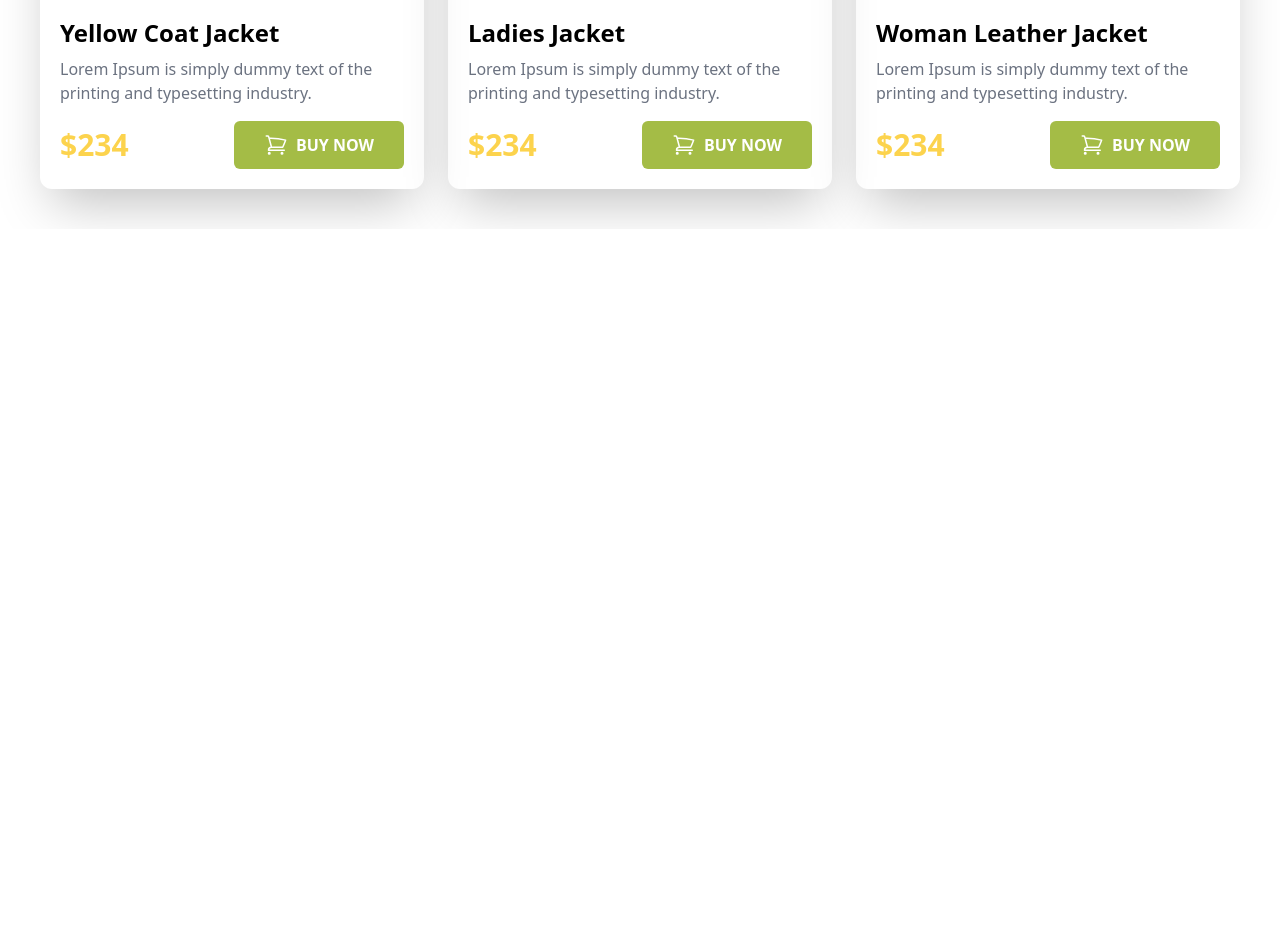
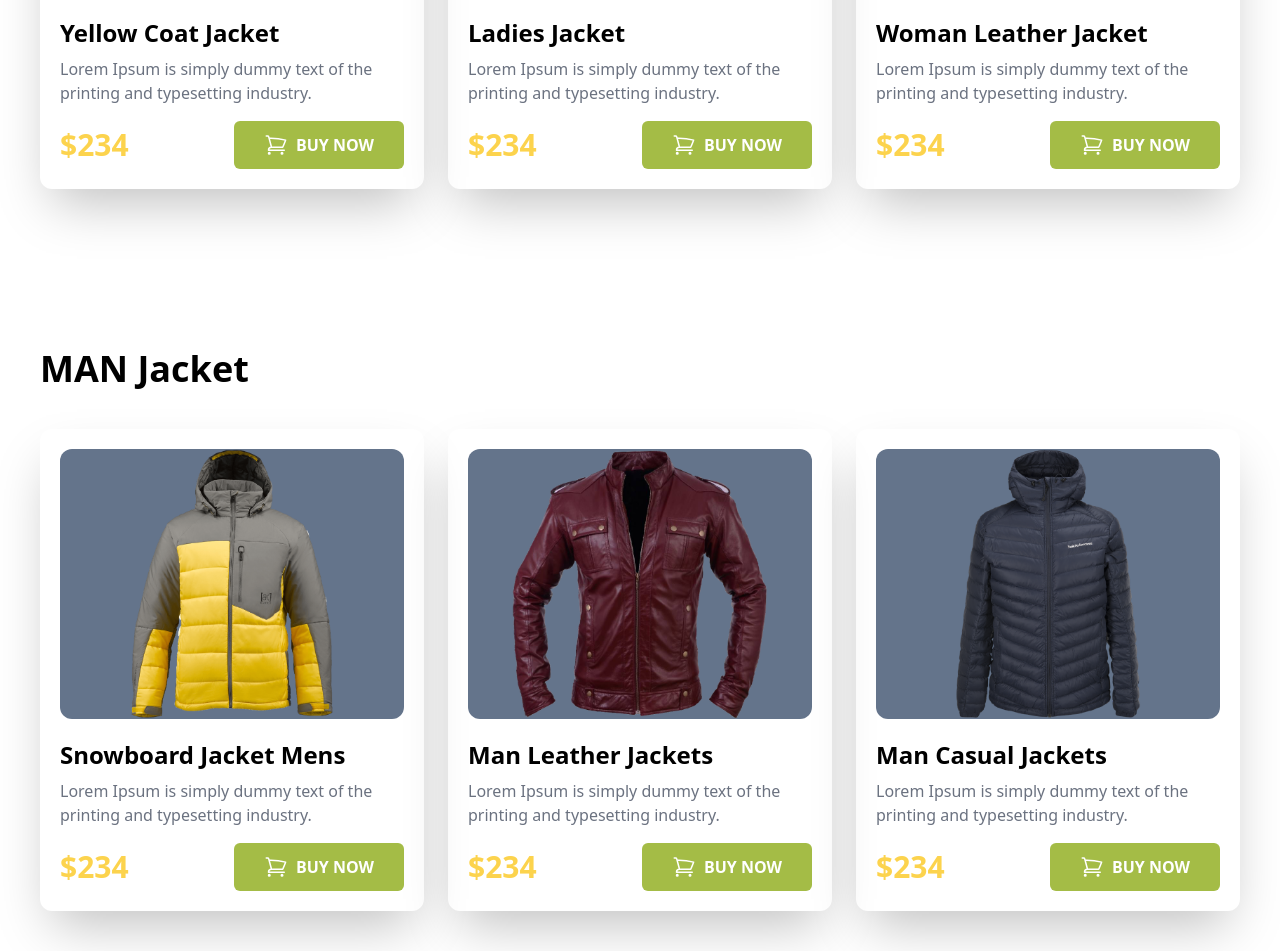
Before and after one commit to BD-Arfat/tailwind-css-project, a plain HTML site: page index.html in a window 1280 px wide. Shown: the part 1206-2157 px from the top of the page. Before the commit the page ends 1435 px from the top, so only its background shows below. Drawn offline with nearby package versions, Linux system fonts and the light colour scheme.

Commit message:
complite man jacket section

```diff
--- a/index.html
+++ b/index.html
@@ -21,7 +21,9 @@
         </div>
       </section>
       <!-- banner section -->
-      <section class="flex items-center justify-around mt-14 pb-28">
+      <section
+        class="flex items-center justify-around mt-14 pb-28 w-[1200px] mx-auto"
+      >
         <div>
           <h1 class="uppercase text-5xl font-bold">
             <span class="text-[#FABE4C]">Be the Penguins</span> <br />
@@ -172,6 +174,120 @@
           </div>
         </div>
       </section>
+
+      <!-- W0Man Jacket section -->
+      <section class="mt-40">
+        <h1 class="font-bold text-4xl">MAN Jacket</h1>
+        <div class="grid grid-cols-3 mt-10 gap-6 mb-10">
+          <div class="shadow-2xl rounded-xl">
+            <div class="bg-slate-500 rounded-xl m-5">
+              <img class="w-64 mx-auto" src="images/jacket-4.png" alt="" />
+            </div>
+            <div class="pl-5 pr-5 pb-5">
+              <h1 class="font-bold text-2xl mb-2">Snowboard Jacket Mens</h1>
+              <p class="text-gray-500 mb-4">
+                Lorem Ipsum is simply dummy text of the printing and typesetting
+                industry.
+              </p>
+              <div class="flex items-center justify-between">
+                <div class="text-3xl font-bold text-amber-300">$234</div>
+                <button
+                  class="bg-[#A4BC46] py-[12px] px-[30px] rounded-md text-white font-bold flex gap-2"
+                >
+                  <svg
+                    xmlns="http://www.w3.org/2000/svg"
+                    fill="none"
+                    viewBox="0 0 24 24"
+                    stroke-width="1.5"
+                    stroke="currentColor"
+                    class="size-6"
+                  >
+                    <path
+                      stroke-linecap="round"
+                      stroke-linejoin="round"
+                      d="M2.25 3h1.386c.51 0 .955.343 1.087.835l.383 1.437M7.5 14.25a3 3 0 0 0-3 3h15.75m-12.75-3h11.218c1.121-2.3 2.1-4.684 2.924-7.138a60.114 60.114 0 0 0-16.536-1.84M7.5 14.25 5.106 5.272M6 20.25a.75.75 0 1 1-1.5 0 .75.75 0 0 1 1.5 0Zm12.75 0a.75.75 0 1 1-1.5 0 .75.75 0 0 1 1.5 0Z"
+                    />
+                  </svg>
+
+                  BUY NOW
+                </button>
+              </div>
+            </div>
+          </div>
+          <!-- card 2 -->
+          <div class="shadow-2xl rounded-xl">
+            <div class="bg-slate-500 rounded-xl m-5">
+              <img class="w-64 mx-auto" src="images/jacket-5.png" alt="" />
+            </div>
+            <div class="pl-5 pr-5 pb-5">
+              <h1 class="font-bold text-2xl mb-2">Man Leather Jackets</h1>
+              <p class="text-gray-500 mb-4">
+                Lorem Ipsum is simply dummy text of the printing and typesetting
+                industry.
+              </p>
+              <div class="flex items-center justify-between">
+                <div class="text-3xl font-bold text-amber-300">$234</div>
+                <button
+                  class="bg-[#A4BC46] py-[12px] px-[30px] rounded-md text-white font-bold flex gap-2"
+                >
+                  <svg
+                    xmlns="http://www.w3.org/2000/svg"
+                    fill="none"
+                    viewBox="0 0 24 24"
+                    stroke-width="1.5"
+                    stroke="currentColor"
+                    class="size-6"
+                  >
+                    <path
+                      stroke-linecap="round"
+                      stroke-linejoin="round"
+                      d="M2.25 3h1.386c.51 0 .955.343 1.087.835l.383 1.437M7.5 14.25a3 3 0 0 0-3 3h15.75m-12.75-3h11.218c1.121-2.3 2.1-4.684 2.924-7.138a60.114 60.114 0 0 0-16.536-1.84M7.5 14.25 5.106 5.272M6 20.25a.75.75 0 1 1-1.5 0 .75.75 0 0 1 1.5 0Zm12.75 0a.75.75 0 1 1-1.5 0 .75.75 0 0 1 1.5 0Z"
+                    />
+                  </svg>
+
+                  BUY NOW
+                </button>
+              </div>
+            </div>
+          </div>
+          <!-- card 3 -->
+          <div class="shadow-2xl rounded-xl">
+            <div class="bg-slate-500 rounded-xl m-5">
+              <img class="w-64 mx-auto" src="images/jacket-6.png" alt="" />
+            </div>
+            <div class="pl-5 pr-5 pb-5">
+              <h1 class="font-bold text-2xl mb-2">Man Casual Jackets</h1>
+              <p class="text-gray-500 mb-4">
+                Lorem Ipsum is simply dummy text of the printing and typesetting
+                industry.
+              </p>
+              <div class="flex items-center justify-between">
+                <div class="text-3xl font-bold text-amber-300">$234</div>
+                <button
+                  class="bg-[#A4BC46] py-[12px] px-[30px] rounded-md text-white font-bold flex gap-2"
+                >
+                  <svg
+                    xmlns="http://www.w3.org/2000/svg"
+                    fill="none"
+                    viewBox="0 0 24 24"
+                    stroke-width="1.5"
+                    stroke="currentColor"
+                    class="size-6"
+                  >
+                    <path
+                      stroke-linecap="round"
+                      stroke-linejoin="round"
+                      d="M2.25 3h1.386c.51 0 .955.343 1.087.835l.383 1.437M7.5 14.25a3 3 0 0 0-3 3h15.75m-12.75-3h11.218c1.121-2.3 2.1-4.684 2.924-7.138a60.114 60.114 0 0 0-16.536-1.84M7.5 14.25 5.106 5.272M6 20.25a.75.75 0 1 1-1.5 0 .75.75 0 0 1 1.5 0Zm12.75 0a.75.75 0 1 1-1.5 0 .75.75 0 0 1 1.5 0Z"
+                    />
+                  </svg>
+
+                  BUY NOW
+                </button>
+              </div>
+            </div>
+          </div>
+        </div>
+      </section>
     </main>
     <footer></footer>
   </body>
```
